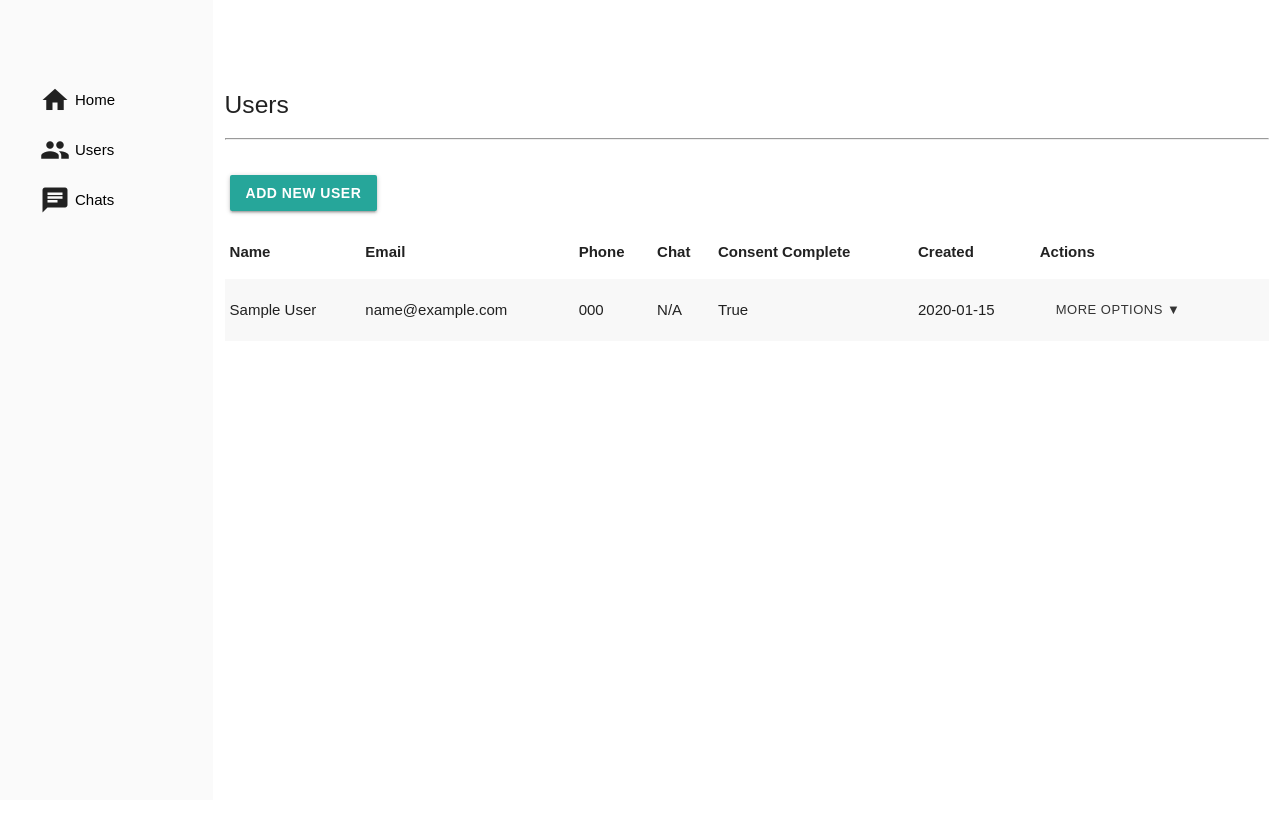
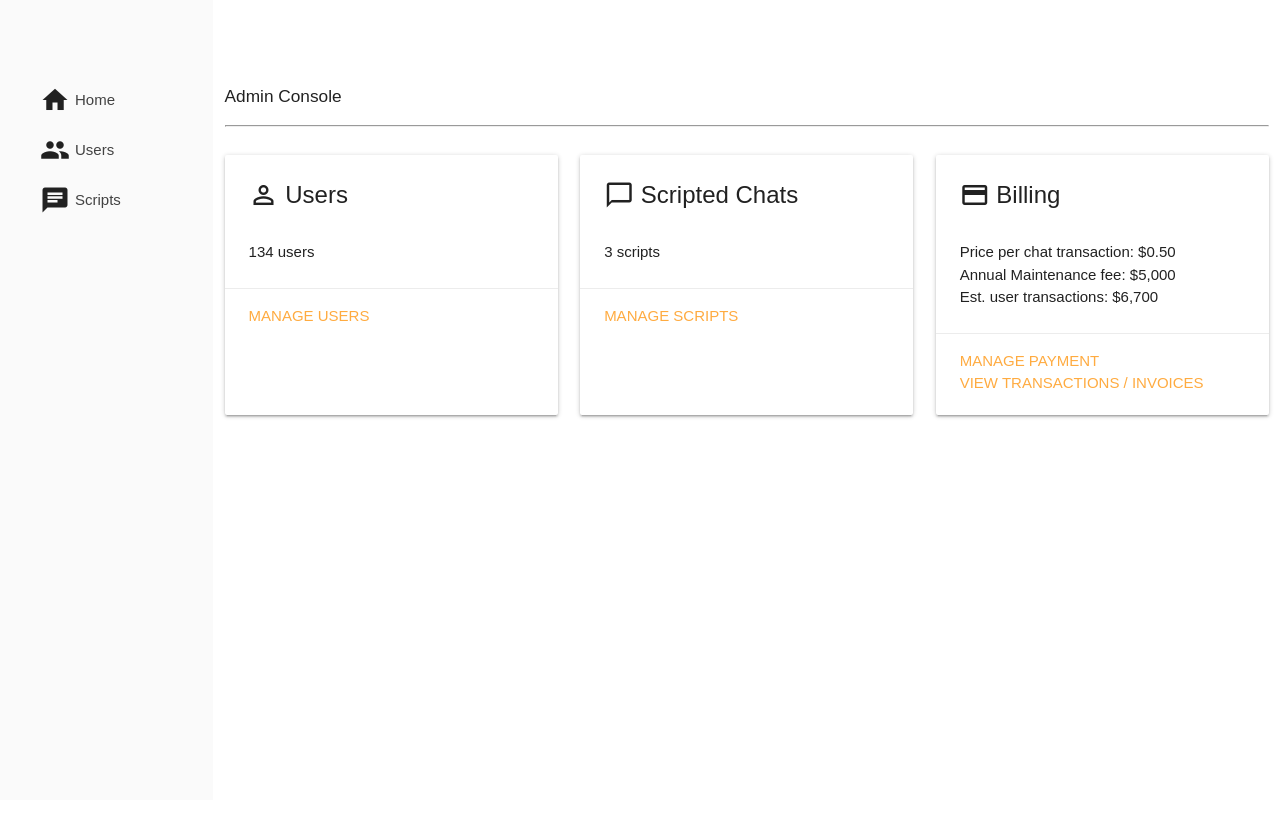
Before and after one commit to UCI-ICTS/mia, a Flask app: page /admin in a window 1280 px wide. Run offline with Flask 3, Linux system fonts and the light colour scheme; tables that the repository leaves empty hold one stand-in row (values such as "Sample post"); some libraries are stand-ins or nearby versions.

Commit message:
Added more features to the admin dashboard

```diff
--- a/app/main.py
+++ b/app/main.py
@@ -73,7 +73,6 @@ def user_response(invite_id):
         else:
             next_id = 'terminal_node'
         next_chat_sequence = process_workflow(next_id)
-        print(f"user_response: {next_chat_sequence}")
         return jsonify(echo_user_response=echo_user_response, next_sequence=next_chat_sequence)
     except Exception as e:
         print(f"Error: {e}")
@@ -95,22 +94,28 @@ def contact_another_adult_form(invite_id):
         if request.form.get('email'):
             email = request.form.get('email')
         if request.form.get('id_submit_node'):
-            chat_id = request.form.get('id_submit_node')
+            node_id = request.form.get('id_submit_node')
 
+        user_chat_url = UserChatUrl.query.filter_by(chat_url=str(invite_id)).first()
+        user = db.session.get(User, user_chat_url.user_id)
+        user_chat = db.session.get(Chat, user.chat_script_version.chat_id)
+        new_user = User(
+            first_name=first_name,
+            last_name=last_name,
+            email=email,
+            phone=phone,
+            chat_name=user_chat.name,
+            referred_by=user.user_id
+        )
+        db.session.add(new_user)
+        db.session.commit()
         echo_user_response = "Submitted!"
-        print(f"""
-        --- SAVE THIS TO A DATABASE IN THE FUTURE ---
-        first name: {first_name}
-        last name: {last_name}
-        phone: {phone}
-        email: {email}
-        """)
     else:
         if request.form.get('id_skip_node'):
-            chat_id = request.form.get('id_skip_node')
+            node_id = request.form.get('id_skip_node')
         echo_user_response = "Let's skip this"
 
-    next_chat_sequence = process_workflow(chat_id)
+    next_chat_sequence = process_workflow(node_id)
     return jsonify(echo_user_response=echo_user_response, next_sequence=next_chat_sequence)
 
 
@@ -239,36 +244,48 @@ def get_saved_chat():
 
 @app.route('/admin', methods=['GET'])
 def admin():
+    return render_template('admin.html')
+
+
+@app.route('/admin/users', methods=['GET'])
+def admin_manage_users():
     users = db.session.query(User, Chat.name).outerjoin(
         ChatScriptVersion, User.chat_script_version_id == ChatScriptVersion.chat_script_version_id).outerjoin(
         Chat, ChatScriptVersion.chat_id == Chat.chat_id).all()
     chat_names = Chat.get_chat_names()
-    return render_template('admin.html', users=users, chat_names=chat_names)
+    return render_template('users.html', users=users, chat_names=chat_names)
 
 
-@app.route('/admin/add_user', methods=['POST'])
-def add_user():
-    first_name = request.form['first_name']
-    last_name = request.form['last_name']
-    email = request.form['email']
-    phone = request.form.get('phone', None)  # Optional phone field
-    chat_name = request.form.get('chat_name', None)
+@app.route('/admin/users/add_update_user', methods=['POST'])
+def add_update_user():
+    user_id = request.form.get('user_id', None)
+    user = db.session.get(User, user_id)
+    # Check if user_id exists. If it does, update the user; otherwise, create a new user.
+    if user:
+        # Update user attributes
+        user.first_name = request.form['first_name']
+        user.last_name = request.form['last_name']
+        user.email = request.form['email']
+        user.phone = request.form.get('phone', None)
+        user.chat_name = request.form.get('chat_name', None)
+    else:
+        # Create a new user
+        user = User(
+            first_name=request.form['first_name'],
+            last_name=request.form['last_name'],
+            email=request.form['email'],
+            phone=request.form.get('phone', None),
+            chat_name=request.form.get('chat_name', None)
+        )
+        db.session.add(user)
 
-    user = User(
-        first_name=first_name,
-        last_name=last_name,
-        email=email,
-        phone=phone,
-        chat_name=chat_name
-    )
-
-    db.session.add(user)
+    # Commit the session to save changes to the database
     db.session.commit()
 
-    return redirect('/admin')
+    return redirect('/admin/users')
 
 
-@app.route('/admin/get_user/<string:user_id>', methods=['GET'])
+@app.route('/admin/users/get_user/<string:user_id>', methods=['GET'])
 def get_user(user_id):
     user = db.session.get(User, user_id)
     chat = db.session.get(Chat, user.chat_script_version.chat_id)
@@ -283,16 +300,22 @@ def get_user(user_id):
     return jsonify(data)
 
 
-@app.route('/admin/delete_user/<string:user_id>', methods=['GET'])
+@app.route('/admin/users/delete_user/<string:user_id>', methods=['GET'])
 def delete_user(user_id):
     user = User.query.get(user_id)
     if user:
         db.session.delete(user)
         db.session.commit()
-    return redirect('/admin')
+    return redirect('/admin/users')
 
 
 def process_workflow(chat_id):
+    # check if workflow is already defined because we don't want to overwrite it
+    try:
+        workflow
+    except NameError:
+        workflow = []
+
     # we use workflows to process specific flows within the overall chat (e.g., conditional responses)
     if len(workflow) > 0:
         if chat_id not in workflow[0]:
@@ -361,21 +384,21 @@ def load_chat():
     return chat_graph
 
 
-def _get_response(id):
-    if chat[id]['html_type'] == 'form':
-        response = chat[id]['html_content']
-    elif chat[id]['type'] == 'user':
-        response = chat[id]['messages'][0]  # there should only be a single message
+def _get_response(node_id):
+    if chat[node_id]['html_type'] == 'form':
+        response = chat[node_id]['html_content']
+    elif chat[node_id]['type'] == 'user':
+        response = chat[node_id]['messages'][0]  # there should only be a single message
     else:
-        response = chat[id]['messages']
+        response = chat[node_id]['messages']
     return response
 
 
-def _get_next_chat_sequence(chat_id):
+def _get_next_chat_sequence(node_id):
     bot_messages = []
     user_responses = []
     node_ids = []
-    queue = [chat_id]
+    queue = [node_id]
 
     while queue:
         current_node_id = queue.pop(0)
@@ -389,16 +412,16 @@ def _get_next_chat_sequence(chat_id):
         node_ids.append(current_node_id)
 
     user_html_type = 'button'
-    if len(chat[chat_id]['child_ids']) == 1:
-        child_id = chat[chat_id]['child_ids'][0]
+    if len(chat[node_id]['child_ids']) == 1:
+        child_id = chat[node_id]['child_ids'][0]
         if chat[child_id]['html_type'] == 'form' and chat[child_id]['type'] == 'user':
             user_html_type = 'form'
 
     bot_html_type = ''
     bot_html_content = ''
-    if chat[chat_id]['html_type'] == 'image' and chat[chat_id]['type'] == 'bot':
+    if chat[node_id]['html_type'] == 'image' and chat[node_id]['type'] == 'bot':
         bot_html_type = 'image'
-        bot_html_content = chat[chat_id]['html_content']
+        bot_html_content = chat[node_id]['html_content']
 
     data = {
         'bot_messages': bot_messages,
--- a/app/static/css/style.css
+++ b/app/static/css/style.css
@@ -252,11 +252,10 @@ input[type='tel'] {
 
 #admin-main-content {
     height: 100vh;
-    overflow-y: auto; /* This will add a scrollbar if content exceeds the viewport height */
+    overflow-y: auto;
     padding-top: 75px;
 }
 
-/* Styling the links on hover for better user experience */
 #admin-sidebar a:hover {
     background-color: rgba(255,255,255,0.1);
 }
@@ -264,3 +263,13 @@ input[type='tel'] {
 .user-options-dropdown:hover {
     background-color: #e3f2fd !important;
 }
+
+.material-icons{
+    display: inline-flex;
+    vertical-align: top;
+}
+
+/* Each individual card */
+.card {
+    min-height: 260px; /* Adjust this value to your preference */
+}
--- a/app/templates/admin.html
+++ b/app/templates/admin.html
@@ -1,157 +1,63 @@
 {% extends 'admin_base.html' %} {% block content %}
-<div class="row">
-    <!-- Side navigation -->
-    <div class="col s2 grey lighten-5" id="admin-sidebar">
-        <ul>
-            <li class="admin-sidebar-item">
-                <i class="small material-icons">home</i>
-                <a href="#home" class="black-text">Home</a>
-            </li>
-            <li class="admin-sidebar-item">
-                <i class="small material-icons">people</i>
-                <a href="#users" class="black-text">Users</a>
-            </li>
-            <li class="admin-sidebar-item">
-                <i class="small material-icons">chat</i>
-                <a href="#chats" class="black-text">Chats</a>
-            </li>
-            <!-- Add other nav items here -->
-        </ul>
-    </div>
 
-    <div class="col s10" id="admin-main-content">
-        <h5>Users</h5>
-        <hr>
-        <table class="striped">
-            <thead>
-                <tr>
-                    <th colspan="7"><a id="addUserBtn" class="waves-effect waves-light btn modal-trigger" href="#add-update-user-modal">Add New User</a></th>
-                </tr>
-                <tr>
-                    <th>Name</th>
-                    <th>Email</th>
-                    <th>Phone</th>
-                    <th>Chat</th>
-                    <th>Consent Complete</th>
-                    <th>Created</th>
-                    <th>Actions</th>
-                </tr>
-            </thead>
-            <tbody>
-                {% for user, chat_name in users %}
-                    <tr>
-                        <td>{{ user.first_name }} {{ user.last_name }}</td>
-                        <td>{{ user.email }}</td>
-                        <td>{{ user.phone }}</td>
-                        <td>{{ chat_name or 'N/A' }}</td>
-                        <td>{{ user.consent_complete }}</td>
-                        <td>{{ user.created_at.strftime('%Y-%m-%d') }}</td>
-                        <td>
-                            <!-- Dropdown Trigger -->
-                            <a class='dropdown-trigger btn-small btn-flat user-options-dropdown' href='#' data-target="{{ user.user_id }}">More options &#x25BC;</a>
-                            <!-- Dropdown Structure -->
-                            <ul id="{{ user.user_id }}" class='dropdown-content'>
-                                <li><a href="#!">Get chat invite link</a></li>
-                                <li><a class="edit-user-btn" href="/admin/get_user/{{user.user_id }}">Update user</a></li>
-                                <li class="divider" tabindex="-1"></li>
-                                <li><a href="/admin/delete_user/{{ user.user_id }}">Delete user</a></li>
-                            </ul>
-                        </td>
-                    </tr>
-                {% endfor %}
-            </tbody>
-        </table>
+<div class="col s10" id="admin-main-content">
+    <h6>Admin Console</h6>
+    <hr>
+    <!-- First row of cards -->
+    <div class="row">
+        <!-- Card 1 -->
+        <div class="col s4">
+            <div class="card">
+                <div class="card-content">
+                    <span class="card-title">
+                        <i class="small material-icons">person_outline</i>
+                        Users
+                    </span>
+                    <br>
+                    <p>134 users</p>
+                </div>
+                <div class="card-action">
+                    <a href="/admin/users">Manage users</a>
+                </div>
+            </div>
+        </div>
 
-        <!-- The Modal -->
-        <div id="add-update-user-modal" class="modal">
-            <div class="modal-content">
-                <h5 id="modal-title">Add New User</h5>
-                <br>
-                <form action="/admin/add_user" method="post">
-                    <div class="input-field">
-                        <input id="first_name" name="first_name" type="text" class="validate" required autofocus>
-                        <label for="first_name">First Name</label>
-                    </div>
-                    <div class="input-field">
-                        <input id="last_name" name="last_name" type="text" class="validate" required autofocus>
-                        <label for="last_name">Last Name</label>
-                    </div>
-                    <div class="input-field">
-                        <input id="email" name="email" type="email" class="validate" required autofocus>
-                        <label for="email">Email</label>
-                    </div>
-                    <div class="input-field">
-                        <input id="phone" name="phone" type="tel" class="validate" autofocus>
-                        <label for="phone">Phone</label>
-                    </div>
-                    <div class="input-field">
-                        <select name="chat_name" id="chat_name">
-                            {% for chat_name in chat_names %}
-                                <option value="{{ chat_name }}">{{ chat_name }}</option>
-                            {% endfor %}
-                        </select>
-                        <label for="chat_name">Select Chat Name</label>
-                    </div>
-                    <button id="modal-submit-btn" class="btn waves-effect waves-light" type="submit">Add User</button>
-                </form>
+        <!-- Card 2 -->
+        <div class="col s4">
+            <div class="card">
+                <div class="card-content">
+                    <span class="card-title">
+                        <i class="small material-icons">chat_bubble_outline</i>
+                        Scripted Chats
+                    </span>
+                    <br>
+                    <p>3 scripts</p>
+                </div>
+                <div class="card-action">
+                    <a href="/admin/chats">Manage Scripts</a>
+                </div>
+            </div>
+        </div>
+
+        <!-- Card 3 -->
+        <div class="col s4">
+            <div class="card">
+                <div class="card-content">
+                    <span class="card-title">
+                        <i class="small material-icons">credit_card</i>
+                        Billing
+                    </span>
+                    <br>
+                    <p>Price per chat transaction: $0.50</p>
+                    <p>Annual Maintenance fee: $5,000</p>
+                    <p>Est. user transactions: $6,700</p>
+                </div>
+                <div class="card-action">
+                    <p><a href="#">Manage payment</a></p>
+                    <p><a href="#">View transactions / invoices</a></p>
+                </div>
             </div>
         </div>
     </div>
 </div>
-<script>
-    $(document).ready(function(){
-        $('.modal').modal();
-        $('select').formSelect();
-        $('.dropdown-trigger').dropdown({ constrainWidth: false });
-
-        // Update user button click
-        $('.edit-user-btn').on('click', function(event) {
-            event.preventDefault();
-            $.getJSON(this.href, function(data) {
-                let userId = data.user_id;
-                let firstName = data.first_name;
-                let lastName = data.last_name;
-                let email = data.email;
-                let phone = data.phone;
-                let chat_name = data.chat_name;
-
-                // Set values
-                $('#first_name').val(firstName);
-                $('#last_name').val(lastName);
-                $('#email').val(email);
-                $('#phone').val(phone);
-                // Set selected option for chat_name dropdown
-                $('#chat_name').val(chat_name);
-                $('select').formSelect();  // Refresh the Materialize select component after setting the value
-
-                // Change modal's title and submit button text
-                // (You might need to add IDs or classes to these elements first for easy targeting)
-                $('#modal-title').text('Edit User');
-                $('#modal-submit-btn').text('Update User');
-
-                // Finally, open the modal
-                $('#add-update-user-modal').modal('open');
-            });
-        });
-
-        $('#add-update-user-modal').modal({
-            onCloseEnd: function() {
-                console.log("Modal is closing!");  // Let's check if this prints when the modal closes
-                 // Reset the modal's title and submit button text
-                $('#modal-title').text('Add New User');
-                $('#modal-submit-btn').text('Add User');
-
-                // Clear the form fields
-                $('#first_name').val('');
-                $('#last_name').val('');
-                $('#email').val('');
-                $('#phone').val('');
-                $('#chat_name').prop('selectedIndex', 0);  // Reset the dropdown to the first option
-            },
-        });
-        // Update the Materialize components
-        M.updateTextFields();  // To reset the floating labels
-        $('select').formSelect();  // To refresh the dropdown
-    });
-</script>
 {% endblock %}
--- a/app/templates/admin_base.html
+++ b/app/templates/admin_base.html
@@ -13,8 +13,28 @@
         <link href="https://fonts.googleapis.com/icon?family=Material+Icons" rel="stylesheet">
         <title>Mia Admin</title>
     </head>
-    <body>
-        <div>{% block content %} {% endblock %}</div>
+    <body id="admin-body">
+        <div class="row">
+            <!-- Side navigation -->
+            <div class="col s2 grey lighten-5" id="admin-sidebar">
+                <ul>
+                    <li class="admin-sidebar-item">
+                        <i class="small material-icons">home</i>
+                        <a href="/admin" class="grey-text text-darken-3">Home</a>
+                    </li>
+                    <li class="admin-sidebar-item">
+                        <i class="small material-icons">people</i>
+                        <a href="/admin/users" class="grey-text text-darken-3">Users</a>
+                    </li>
+                    <li class="admin-sidebar-item">
+                        <i class="small material-icons">chat</i>
+                        <a href="/admin/chats" class="grey-text text-darken-3">Scripts</a>
+                    </li>
+                    <!-- Add other nav items here -->
+                </ul>
+            </div>
+            <div>{% block content %} {% endblock %}</div>
+        </div>
             <!-- Add your main.js here -->
         <script src="{{ url_for('static', filename='js/main.js') }}"></script>
     </body>
--- a/chat_graph.json
+++ b/chat_graph.json
@@ -2,8 +2,8 @@
     "CaLvKv4": {
         "type": "bot",
         "messages": [
-            "I\u2019m Mia, your automated Medical Information Assistant from the Pediatric Mendelian Genomics Research Center (PMGRC) through Children\u2019s National, UC Irvine, and Invitae.",
-            "I\u2019m here to tell you all about the UDN study and help you decide if you want to participate."
+            "I\u2019m Mia, your automated Medical Information Assistant from the <b>Pediatric Mendelian Genomics Research Center (PMGRC)</b> through Children\u2019s National, UC Irvine, and Invitae.",
+            "I\u2019m here to tell you all about the PMGRC study and help you decide if you want to participate."
         ],
         "parent_ids": [
             "start"
```
Also changed, not shown: app/templates/users.html (added, +139 -0 lines).
